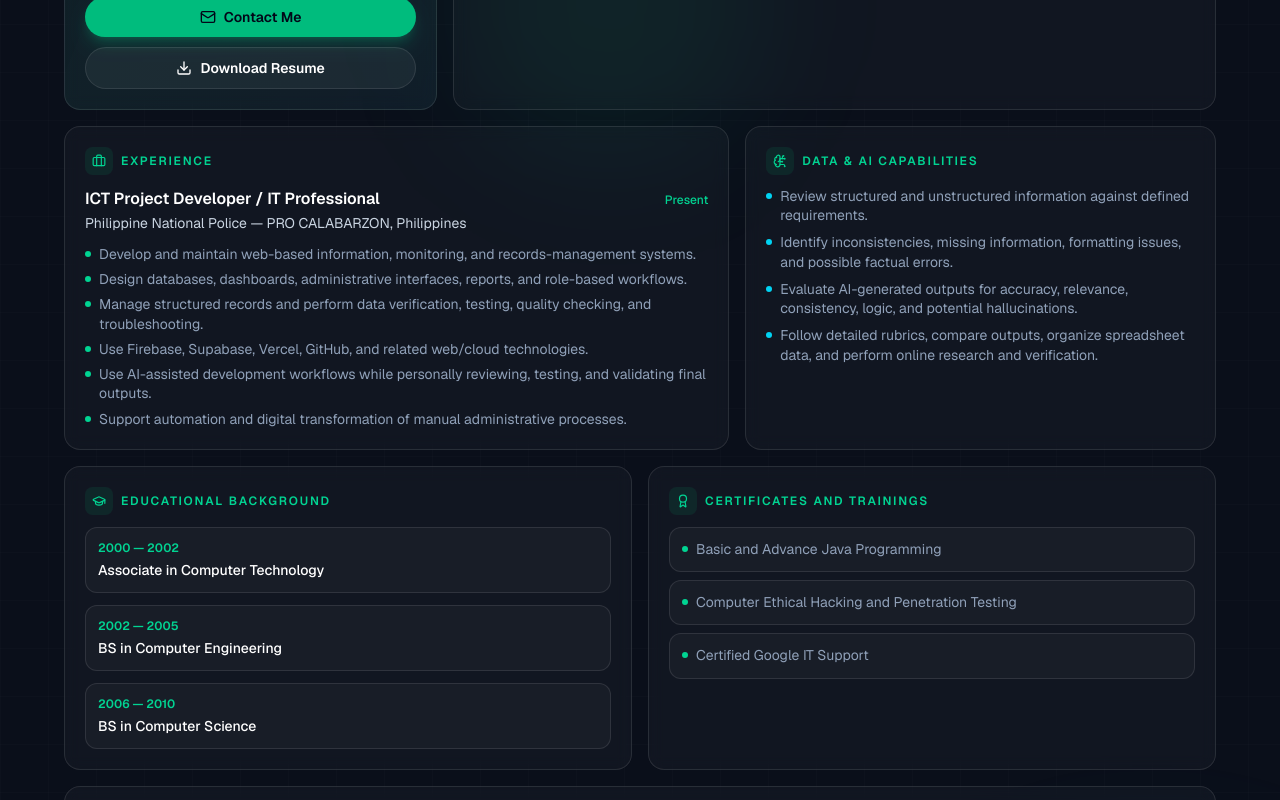
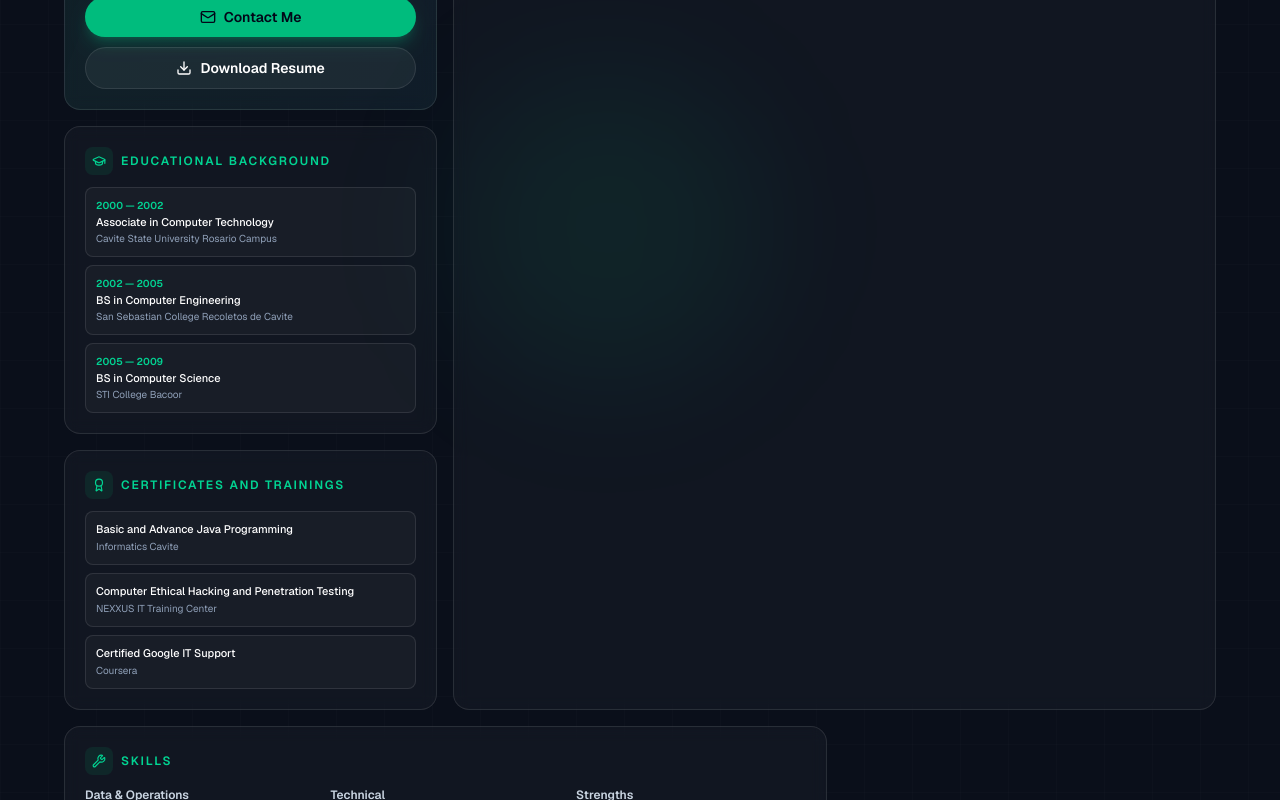
Before and after one commit to Rogie-Laura/portfolio, a Next.js app: page / in a window 1280 px wide. Shown: the part 840-1640 px from the top of the page. Built offline with nearby package versions, Linux system fonts and the light colour scheme.

Commit message:
Move education and certificates below profile with school details
Co-authored-by: Cursor <cursoragent@cursor.com>

```diff
--- a/src/components/BentoPortfolio.tsx
+++ b/src/components/BentoPortfolio.tsx
@@ -108,10 +108,11 @@ export function BentoPortfolio() {
 
       <div className="relative mx-auto max-w-6xl">
         <div className="grid gap-4 lg:grid-cols-12">
-          {/* Profile / Hero card */}
+          {/* Left column: Profile + Education + Certificates */}
+          <div className="flex flex-col gap-4 lg:col-span-4">
           <Card
             delay={0}
-            className="flex flex-col bg-gradient-to-br from-emerald-500/[0.08] to-cyan-500/[0.04] lg:col-span-4 lg:row-span-2"
+            className="flex flex-col bg-gradient-to-br from-emerald-500/[0.08] to-cyan-500/[0.04]"
           >
             <div className="flex flex-col items-center text-center">
               <div className="animate-ring-pulse relative h-28 w-28 overflow-hidden rounded-full border-4 border-emerald-500/40 shadow-lg shadow-emerald-500/20 transition-transform duration-300 hover:scale-105">
@@ -195,6 +196,52 @@ export function BentoPortfolio() {
               </a>
             </div>
           </Card>
+
+          <Card delay={150} className="p-4">
+            <CardTitle icon={<GraduationCap className="h-3.5 w-3.5" />}>
+              Educational Background
+            </CardTitle>
+            <div className="space-y-2">
+              {profile.education.map((item) => (
+                <div
+                  key={`${item.degree}-${item.school}`}
+                  className="rounded-lg border border-white/10 bg-white/[0.03] p-2.5 transition-colors hover:border-emerald-500/20"
+                >
+                  <p className="text-[10px] font-semibold text-emerald-400">
+                    {item.period}
+                  </p>
+                  <p className="mt-0.5 text-[11px] font-medium leading-snug text-white">
+                    {item.degree}
+                  </p>
+                  <p className="mt-0.5 text-[10px] leading-snug text-slate-400">
+                    {item.school}
+                  </p>
+                </div>
+              ))}
+            </div>
+          </Card>
+
+          <Card delay={200} className="p-4">
+            <CardTitle icon={<Award className="h-3.5 w-3.5" />}>
+              Certificates and Trainings
+            </CardTitle>
+            <ul className="space-y-2">
+              {profile.certificates.map((item) => (
+                <li
+                  key={`${item.title}-${item.institution}`}
+                  className="rounded-lg border border-white/10 bg-white/[0.03] p-2.5 transition-colors hover:border-emerald-500/20"
+                >
+                  <p className="text-[11px] font-medium leading-snug text-white">
+                    {item.title}
+                  </p>
+                  <p className="mt-0.5 text-[10px] text-slate-400">
+                    {item.institution}
+                  </p>
+                </li>
+              ))}
+            </ul>
+          </Card>
+          </div>
 
           {/* About */}
           <Card delay={100} className="lg:col-span-8">
@@ -283,46 +330,6 @@ export function BentoPortfolio() {
             </ul>
           </Card>
 
-          {/* Education */}
-          <Card delay={550} className="lg:col-span-6">
-            <CardTitle icon={<GraduationCap className="h-3.5 w-3.5" />}>
-              Educational Background
-            </CardTitle>
-            <div className="space-y-3">
-              {profile.education.map((item) => (
-                <div
-                  key={item.degree}
-                  className="rounded-xl border border-white/10 bg-white/[0.03] p-3 transition-colors hover:border-emerald-500/20"
-                >
-                  <p className="text-xs font-semibold text-emerald-400">
-                    {item.period}
-                  </p>
-                  <p className="mt-1 text-sm font-medium text-white">
-                    {item.degree}
-                  </p>
-                </div>
-              ))}
-            </div>
-          </Card>
-
-          {/* Certificates */}
-          <Card delay={600} className="lg:col-span-6">
-            <CardTitle icon={<Award className="h-3.5 w-3.5" />}>
-              Certificates and Trainings
-            </CardTitle>
-            <ul className="space-y-2">
-              {profile.certificates.map((item) => (
-                <li
-                  key={item}
-                  className="flex gap-2 rounded-xl border border-white/10 bg-white/[0.03] p-3 text-sm leading-snug text-slate-400 transition-colors hover:border-emerald-500/20 hover:text-slate-300"
-                >
-                  <span className="mt-1.5 h-1.5 w-1.5 shrink-0 rounded-full bg-emerald-400" />
-                  {item}
-                </li>
-              ))}
-            </ul>
-          </Card>
-
           {/* Projects */}
           <Card delay={650} className="lg:col-span-12">
             <CardTitle icon={<FolderKanban className="h-3.5 w-3.5" />}>
--- a/src/data/profile.ts
+++ b/src/data/profile.ts
@@ -132,20 +132,32 @@ export const profile = {
     {
       period: "2000 — 2002",
       degree: "Associate in Computer Technology",
+      school: "Cavite State University Rosario Campus",
     },
     {
       period: "2002 — 2005",
       degree: "BS in Computer Engineering",
+      school: "San Sebastian College Recoletos de Cavite",
     },
     {
-      period: "2006 — 2010",
+      period: "2005 — 2009",
       degree: "BS in Computer Science",
+      school: "STI College Bacoor",
     },
   ],
   certificates: [
-    "Basic and Advance Java Programming",
-    "Computer Ethical Hacking and Penetration Testing",
-    "Certified Google IT Support",
+    {
+      title: "Basic and Advance Java Programming",
+      institution: "Informatics Cavite",
+    },
+    {
+      title: "Computer Ethical Hacking and Penetration Testing",
+      institution: "NEXXUS IT Training Center",
+    },
+    {
+      title: "Certified Google IT Support",
+      institution: "Coursera",
+    },
   ],
   dataAiCapabilities: [
     "Review structured and unstructured information against defined requirements.",
```
